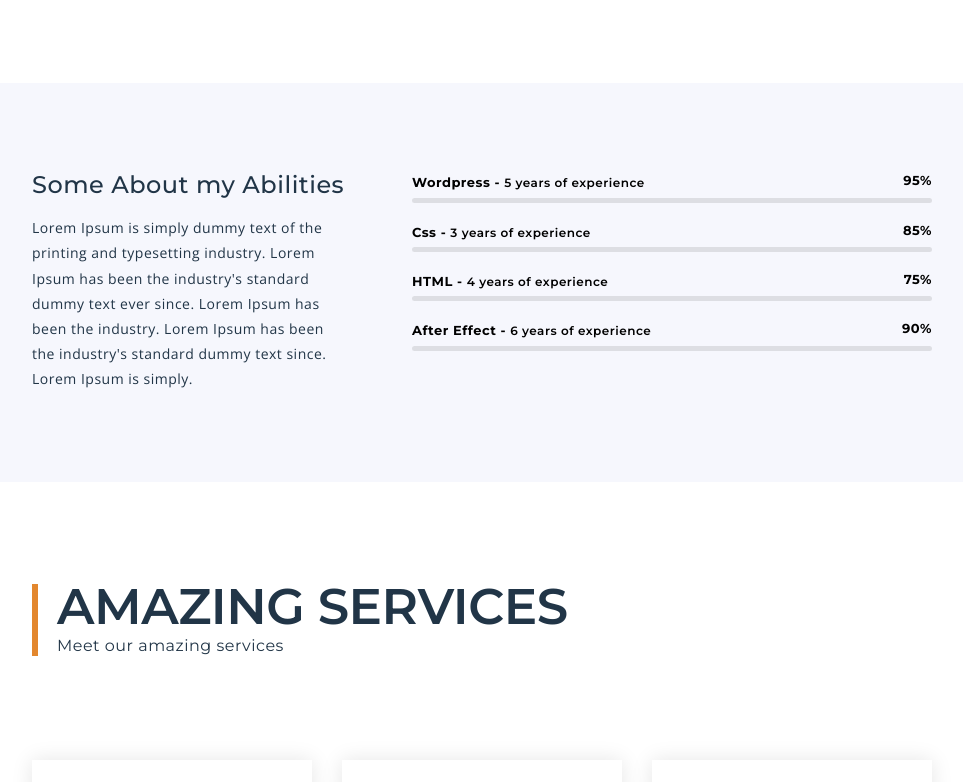
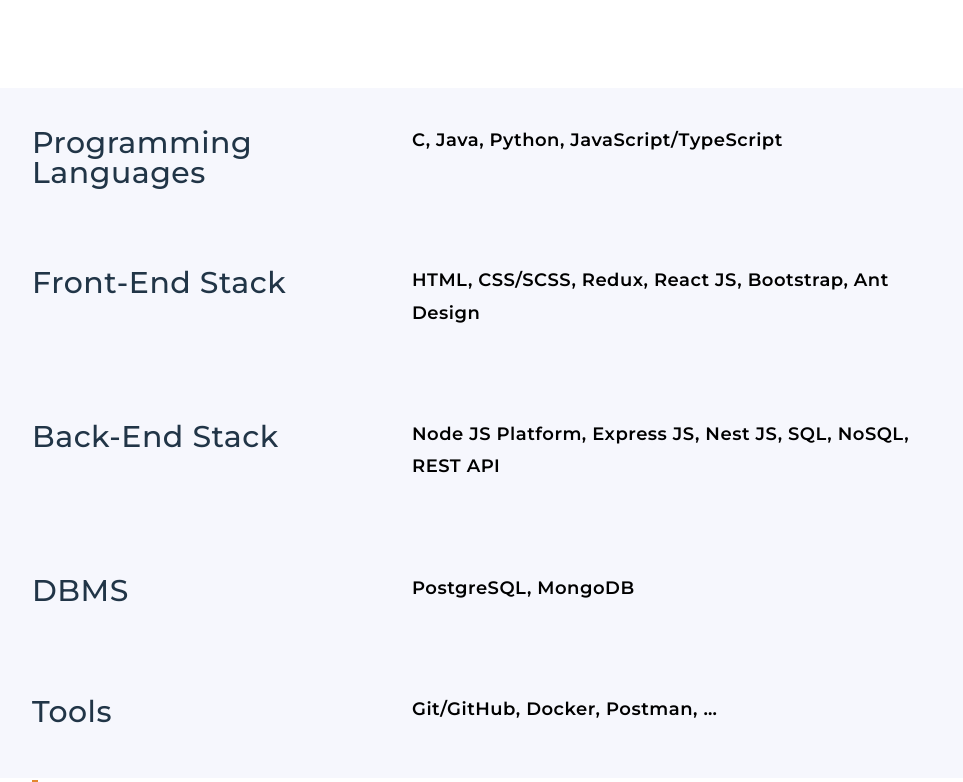
Before and after one commit to trunghaiii/Portfolio-React, a React (Vite) app: page / in a window 1280 px wide. Shown: the part 1480-2262 px from the top of the page, without its empty margins (308-1271 px from the left). Built offline with nearby package versions, Linux system fonts and the light colour scheme; no server answers.

Commit message:
Working on Skill component

```diff
--- a/src/components/LeftPart.tsx
+++ b/src/components/LeftPart.tsx
@@ -11,6 +11,7 @@
                     <ul className="anchor_nav">
                         <li><a href="#home">Home</a></li>
                         <li><a href="#about">About</a></li>
+                        <li><a href="#skills">Skills</a></li>
                         <li><a href="#services">Projects</a></li>
                     </ul>
                 </div>
--- a/src/components/RightPart.tsx
+++ b/src/components/RightPart.tsx
@@ -1,5 +1,6 @@
 import About from "./content/About"
 import Home from "./content/Home"
+import Skill from "./content/Skill"
 
 
 const RightPart = () => {
@@ -13,42 +14,7 @@
                 {/* <!-- /ABOUT --> */}
 
                 {/* <!-- SKILLS --> */}
-                <div className="arlo_tm_section">
-                    <div className="arlo_tm_skills_wrap">
-                        <div className="container">
-                            <div className="inner_wrap">
-                                <div className="leftbox">
-                                    <div className="arlo_tm_mini_title_holder">
-                                        <h4>Some About my Abilities</h4>
-                                    </div>
-                                    <p>Lorem Ipsum is simply dummy text of the printing and typesetting industry. Lorem Ipsum has been the industry's standard dummy text ever since. Lorem Ipsum has been the industry. Lorem Ipsum has been the industry's standard dummy text since. Lorem Ipsum is simply.</p>
-                                </div>
-                                <div className="rightbox">
-                                    <div className="progress_bar_wrap_total">
-                                        <div className="arlo_tm_progress_wrap" data-size="small" data-round="c" data-strip="off">
-                                            <div className="arlo_tm_progress" data-value="95" data-color="#000">
-                                                <span><span className="label">Wordpress - <span className="experience">5 years of experience</span></span><span className="number">95%</span></span>
-                                                <div className="arlo_tm_bar_bg"><div className="arlo_tm_bar_wrap"><div className="arlo_tm_bar"></div></div></div>
-                                            </div>
-                                            <div className="arlo_tm_progress" data-value="85" data-color="#000">
-                                                <span><span className="label">Css - <span className="experience">3 years of experience</span></span><span className="number">85%</span></span>
-                                                <div className="arlo_tm_bar_bg"><div className="arlo_tm_bar_wrap"><div className="arlo_tm_bar"></div></div></div>
-                                            </div>
-                                            <div className="arlo_tm_progress" data-value="75" data-color="#000">
-                                                <span><span className="label">HTML - <span className="experience">4 years of experience</span></span><span className="number">75%</span></span>
-                                                <div className="arlo_tm_bar_bg"><div className="arlo_tm_bar_wrap"><div className="arlo_tm_bar"></div></div></div>
-                                            </div>
-                                            <div className="arlo_tm_progress" data-value="90" data-color="#000">
-                                                <span><span className="label">After Effect - <span className="experience">6 years of experience</span></span><span className="number">90%</span></span>
-                                                <div className="arlo_tm_bar_bg"><div className="arlo_tm_bar_wrap"><div className="arlo_tm_bar"></div></div></div>
-                                            </div>
-                                        </div>
-                                    </div>
-                                </div>
-                            </div>
-                        </div>
-                    </div>
-                </div>
+                <Skill />
                 {/* <!-- /SKILLS --> */}
 
                 {/* <!-- SERVICES --> */}
--- /dev/null
+++ b/src/components/content/Skill.tsx
@@ -0,0 +1,126 @@
+
+
+
+const Skill = () => {
+    return (
+        <div className="arlo_tm_section" id="skills">
+            <div className="arlo_tm_skills_wrap">
+                <div className="container">
+                    <div className="inner_wrap">
+                        <div className="leftbox">
+                            <div className="arlo_tm_mini_title_holder">
+                                <h3>Programming Languages</h3>
+                            </div>
+
+                        </div>
+                        <div className="rightbox">
+                            <div className="progress_bar_wrap_total">
+                                <div className="arlo_tm_progress_wrap" data-size="small" data-round="c" data-strip="off">
+                                    <div className="arlo_tm_progress" data-value="95" data-color="#000">
+                                        <span><span className="label">C, Java, Python, JavaScript/TypeScript</span></span>
+                                    </div>
+
+                                </div>
+                            </div>
+                        </div>
+                    </div>
+                </div>
+            </div>
+
+            <div className="arlo_tm_skills_wrap">
+                <div className="container">
+                    <div className="inner_wrap">
+                        <div className="leftbox">
+                            <div className="arlo_tm_mini_title_holder">
+                                <h3>Front-End Stack</h3>
+                            </div>
+
+                        </div>
+                        <div className="rightbox">
+                            <div className="progress_bar_wrap_total">
+                                <div className="arlo_tm_progress_wrap" data-size="small" data-round="c" data-strip="off">
+                                    <div className="arlo_tm_progress" data-value="95" data-color="#000">
+                                        <span><span className="label">HTML, CSS/SCSS, Redux, React JS, Bootstrap, Ant Design</span></span>
+                                    </div>
+
+                                </div>
+                            </div>
+                        </div>
+                    </div>
+                </div>
+            </div>
+
+            <div className="arlo_tm_skills_wrap">
+                <div className="container">
+                    <div className="inner_wrap">
+                        <div className="leftbox">
+                            <div className="arlo_tm_mini_title_holder">
+                                <h3>Back-End Stack</h3>
+                            </div>
+
+                        </div>
+                        <div className="rightbox">
+                            <div className="progress_bar_wrap_total">
+                                <div className="arlo_tm_progress_wrap" data-size="small" data-round="c" data-strip="off">
+                                    <div className="arlo_tm_progress" data-value="95" data-color="#000">
+                                        <span><span className="label">Node JS Platform, Express JS, Nest JS, SQL, NoSQL, REST API</span></span>
+                                    </div>
+
+                                </div>
+                            </div>
+                        </div>
+                    </div>
+                </div>
+            </div>
+
+            <div className="arlo_tm_skills_wrap">
+                <div className="container">
+                    <div className="inner_wrap">
+                        <div className="leftbox">
+                            <div className="arlo_tm_mini_title_holder">
+                                <h3>DBMS</h3>
+                            </div>
+
+                        </div>
+                        <div className="rightbox">
+                            <div className="progress_bar_wrap_total">
+                                <div className="arlo_tm_progress_wrap" data-size="small" data-round="c" data-strip="off">
+                                    <div className="arlo_tm_progress" data-value="95" data-color="#000">
+                                        <span><span className="label">PostgreSQL, MongoDB</span></span>
+                                    </div>
+
+                                </div>
+                            </div>
+                        </div>
+                    </div>
+                </div>
+            </div>
+
+            <div className="arlo_tm_skills_wrap">
+                <div className="container">
+                    <div className="inner_wrap">
+                        <div className="leftbox">
+                            <div className="arlo_tm_mini_title_holder">
+                                <h3>Tools</h3>
+                            </div>
+
+                        </div>
+                        <div className="rightbox">
+                            <div className="progress_bar_wrap_total">
+                                <div className="arlo_tm_progress_wrap" data-size="small" data-round="c" data-strip="off">
+                                    <div className="arlo_tm_progress" data-value="95" data-color="#000">
+                                        <span><span className="label">Git/GitHub, Docker, Postman, …</span></span>
+                                    </div>
+
+                                </div>
+                            </div>
+                        </div>
+                    </div>
+                </div>
+            </div>
+
+        </div>
+    )
+}
+
+export default Skill
--- a/src/styles/style.scss
+++ b/src/styles/style.scss
@@ -987,7 +987,7 @@
 .about_short_contact_wrap ul li label {
     font-family: "Montserrat";
     font-weight: 700;
-    font-size: 13px;
+    font-size: 15px;
     color: #000;
     min-width: 85px;
     display: inline-block;
@@ -1090,8 +1090,8 @@
 
 .arlo_tm_skills_wrap {
     background-color: #f6f7fd;
-    padding: 90px 0px;
-    margin-bottom: 100px;
+    padding: 40px 0px;
+    //  margin-bottom: 100px;
 }
 
 .arlo_tm_skills_wrap .inner_wrap {
@@ -1191,8 +1191,8 @@
 }
 
 .arlo_tm_progress span.label {
-    font-size: 13px;
-    font-weight: 700;
+    font-size: 18px;
+    font-weight: 600;
     color: #000;
     font-family: "Montserrat";
 }
```
